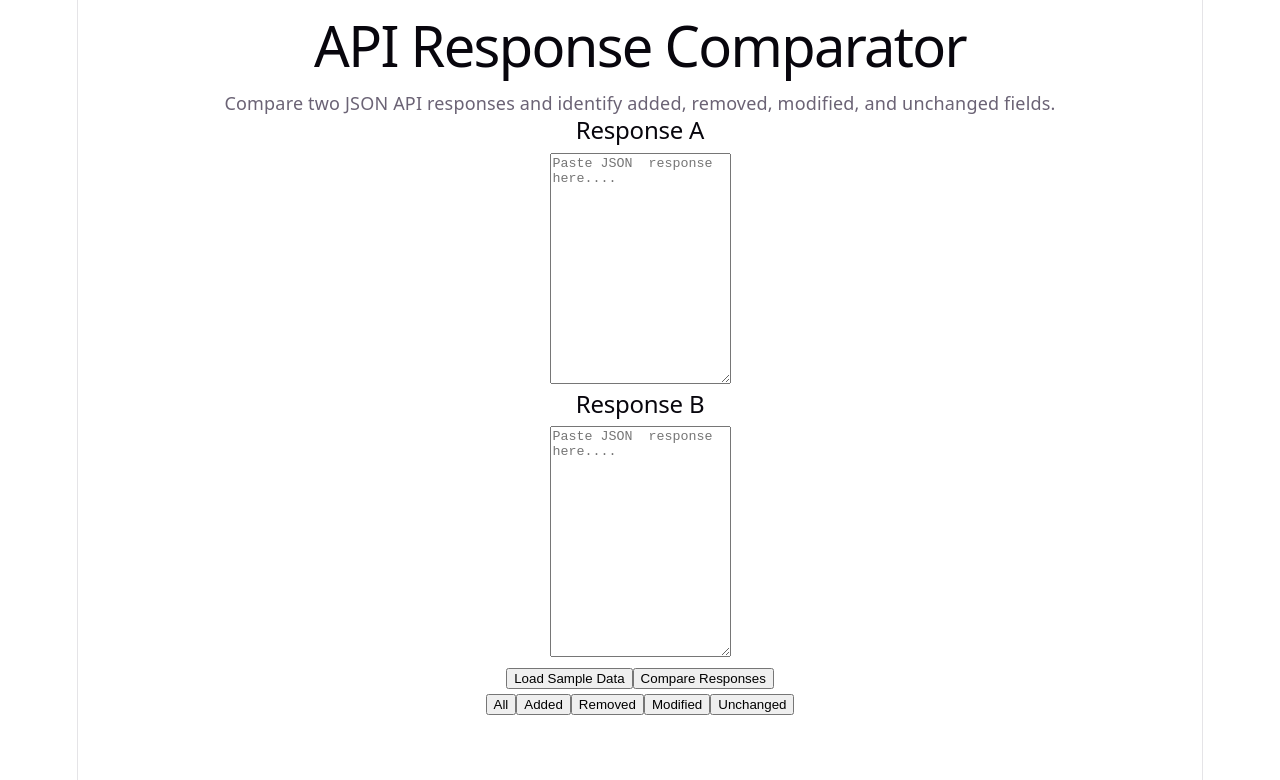
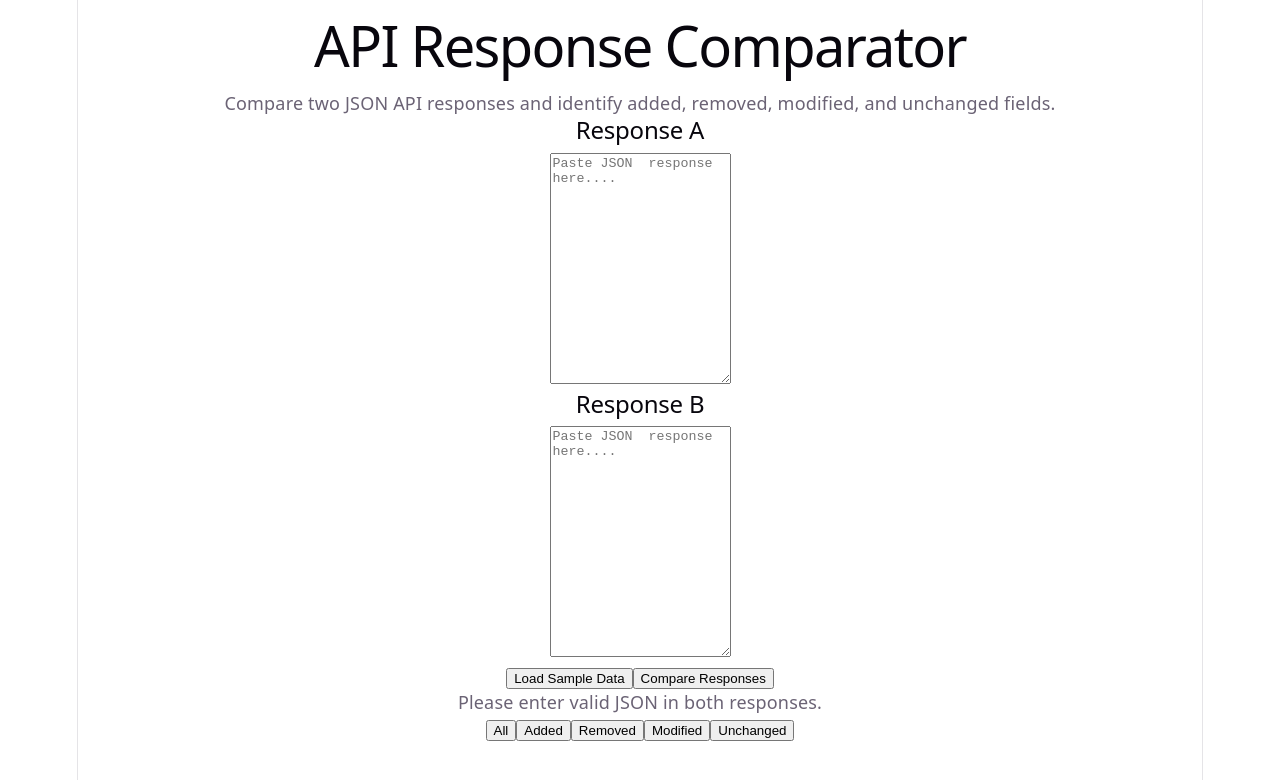
Before and after one commit to arpan23-27/api-response-comparator, a React (Vite) app: page / in a window 1280 px wide. Both pictures are taken after a click on the button "Compare Responses". Shown: the top 780 px of the page. Built offline with nearby package versions, Linux system fonts and the light colour scheme.

Commit message:
Add JSON validation error handling

```diff
--- a/src/App.jsx
+++ b/src/App.jsx
@@ -8,7 +8,7 @@ const [responseA,  setResponseA] = useState('');
 const [responseB, setResponseB] = useState('');
 const [changes, setChanges] = useState([]);
 const [filter, setFilter] = useState('all');
-
+const [error, setError] = useState('');
 
 
 const sampleResponseA = {
@@ -20,7 +20,7 @@ const sampleResponseA = {
 
 const sampleResponseB = {
   id: 123,
-  name: 'John',
+  name: 'John Shukla',
   role: 'Senior Developer',
   remote: true,
 };
@@ -34,22 +34,21 @@ const handleLoadSampleData = () => {
 
 
 
-
 const handleCompare = () => {
   try {
+    setError('');
+
     const firstJson = JSON.parse(responseA);
     const secondJson = JSON.parse(responseB);
 
-   const comparisonResult = compareJson(firstJson, secondJson);
+    const comparisonResult = compareJson(firstJson, secondJson);
 
-setChanges(comparisonResult);
-
-
+    setChanges(comparisonResult);
   } catch (error) {
+    setError('Please enter valid JSON in both responses.');
     console.error('Invalid JSON:', error.message);
   }
 };
-
 
 
 const filteredChanges =
@@ -91,7 +90,7 @@ const filteredChanges =
   Compare Responses
 </button>
 
-
+{error && <p>{error}</p>}
 
 
 <div>
```
